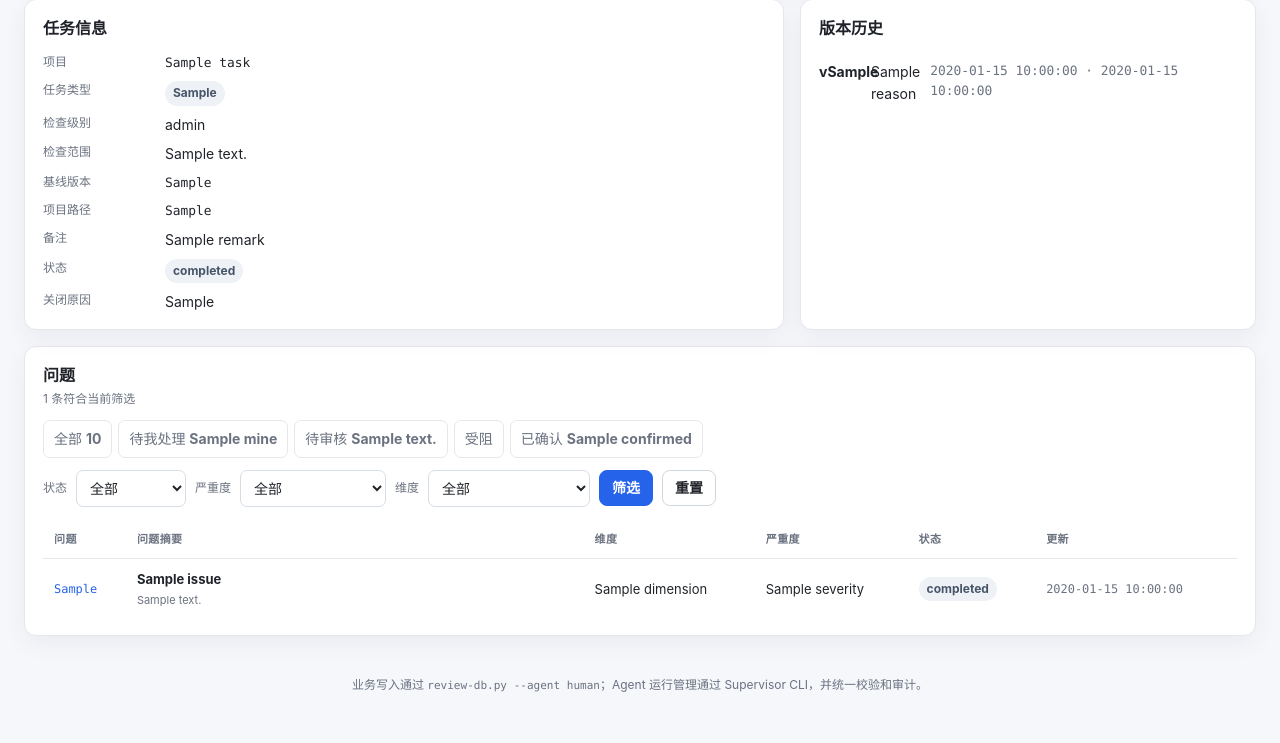
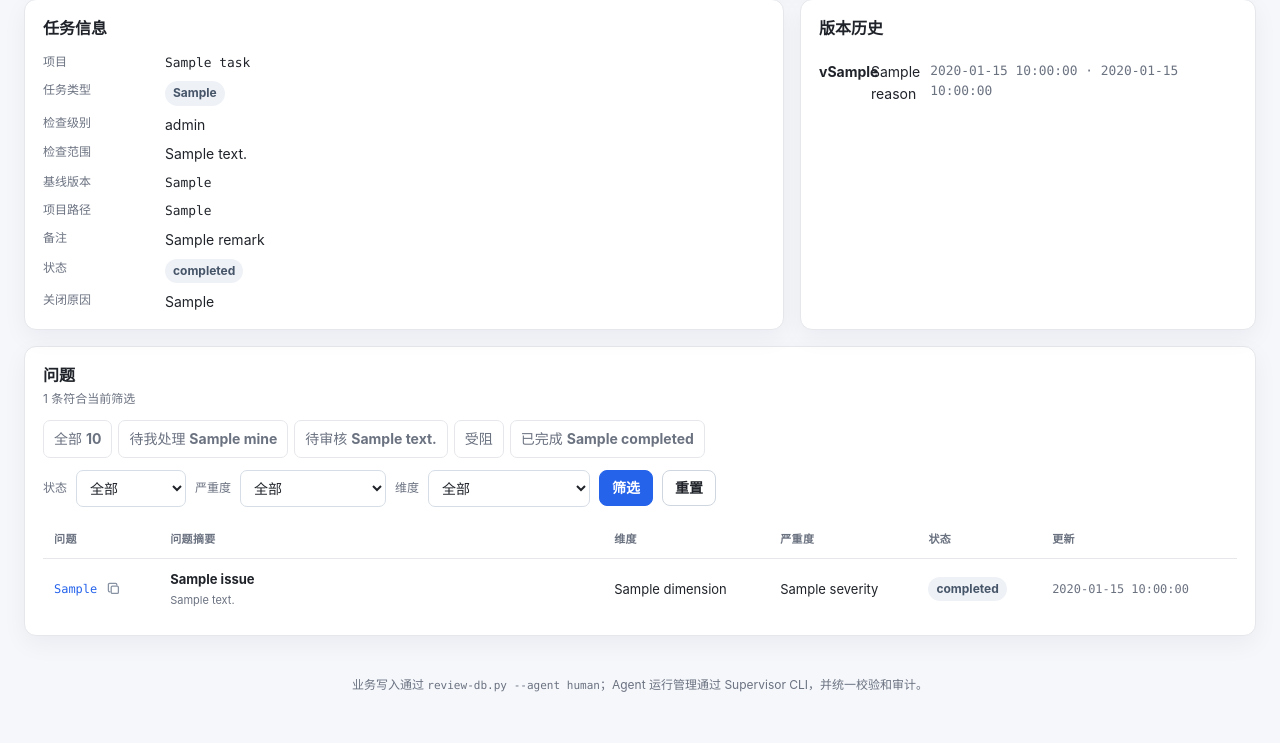
Before and after one commit to qq409451388/poethan-skills-public, a Flask app: template apps/code-inspector-webtool/templates/task_detail.html in a window 1280 px wide. Shown: the part 417-1160 px from the top of the page. Run offline with Flask 3, Linux system fonts and the light colour scheme; the template is opened without the code that fills it: most values are stand-ins (such as "Sample title", 1, 10 or a date in 2020); data that the repository does not hold is empty.

Commit message:
同步 from poethan-skills 私有仓库

```diff
--- a/apps/code-inspector-webtool/app.py
+++ b/apps/code-inspector-webtool/app.py
@@ -65,6 +65,9 @@ ISSUE_STATUSES = [
     "PROPOSED", "DESIGN_REQUIRED", "DESIGN_PENDING_REVIEW", "IN_PROGRESS", "ON_HOLD", "BLOCKED", "INSPECTOR_CONFIRMATION_REQUIRED",
     "HUMAN_CONFIRMATION_REQUIRED", "IMPLEMENTED_PENDING_REVIEW", "REDESIGN_REQUIRED", "CONFIRMED", "CANCELLED",
 ]
+# “已完成”是列表展示概念，不等同于某个具体工作流状态。以后新增完成态时只需扩展这里。
+COMPLETED_ISSUE_STATUSES = ("CONFIRMED",)
+NON_OPEN_ISSUE_STATUSES = (*COMPLETED_ISSUE_STATUSES, "CANCELLED")
 CANDIDATE_STATUSES = ["SUBMITTED", "UNDER_REVIEW", "ACCEPTED", "REJECTED"]
 DIMENSIONS = [
     ("functional_correctness", "功能正确性"), ("data_security", "数据一致性与安全"),
@@ -683,10 +686,18 @@ def task_detail(task_key: str):
     issue_status = request.args.get("issue_status", "")
     severity = request.args.get("severity", "")
     dimension = request.args.get("dimension", "")
+    show_completed = (
+        request.args.get("show_completed") == "1"
+        or tab in {"completed", "confirmed"}
+        or issue_status in COMPLETED_ISSUE_STATUSES
+    )
     filters, params = ["WHERE i.task_id = ?"], [task["id"]]
     tab_statuses = {
         "mine": ("IMPLEMENTED_PENDING_REVIEW", "HUMAN_CONFIRMATION_REQUIRED", "BLOCKED"),
-        "review": ("IMPLEMENTED_PENDING_REVIEW",), "blocked": ("BLOCKED",), "confirmed": ("CONFIRMED",),
+        "review": ("IMPLEMENTED_PENDING_REVIEW",), "blocked": ("BLOCKED",),
+        "completed": COMPLETED_ISSUE_STATUSES,
+        # 兼容旧的已确认页签链接。
+        "confirmed": COMPLETED_ISSUE_STATUSES,
     }
     if tab in tab_statuses:
         values = tab_statuses[tab]
@@ -701,27 +712,41 @@ def task_detail(task_key: str):
     if dimension:
         filters.append("AND i.dimension = ?")
         params.append(dimension)
+    if task["task_type"] == "CONTINUOUS" and not show_completed:
+        filters.append(f"AND i.status NOT IN ({','.join('?' for _ in COMPLETED_ISSUE_STATUSES)})")
+        params.extend(COMPLETED_ISSUE_STATUSES)
     issues = [issue_with_json(row) for row in query_all(
         f"""SELECT i.* FROM review_issue i {' '.join(filters)}
             ORDER BY CASE i.severity WHEN 'critical' THEN 4 WHEN 'high' THEN 3 WHEN 'medium' THEN 2 ELSE 1 END DESC,
                      i.updated_at DESC, i.issue_key ASC""", params,
     )]
     versions = query_all("SELECT * FROM review_task_version WHERE task_id = ? ORDER BY version_no DESC", (task["id"],))
+    non_open_placeholders = ",".join("?" for _ in NON_OPEN_ISSUE_STATUSES)
+    completed_placeholders = ",".join("?" for _ in COMPLETED_ISSUE_STATUSES)
     counts = query_one(
-        """SELECT COUNT(*) AS total,
-           SUM(CASE WHEN status NOT IN ('CONFIRMED','CANCELLED') THEN 1 ELSE 0 END) AS open,
-           SUM(CASE WHEN severity IN ('critical','high') AND status NOT IN ('CONFIRMED','CANCELLED') THEN 1 ELSE 0 END) AS priority,
+        f"""SELECT COUNT(*) AS total,
+           SUM(CASE WHEN status NOT IN ({non_open_placeholders}) THEN 1 ELSE 0 END) AS open,
+           SUM(CASE WHEN severity IN ('critical','high') AND status NOT IN ({non_open_placeholders}) THEN 1 ELSE 0 END) AS priority,
            SUM(CASE WHEN status IN ('IMPLEMENTED_PENDING_REVIEW','HUMAN_CONFIRMATION_REQUIRED','BLOCKED') THEN 1 ELSE 0 END) AS mine,
            SUM(CASE WHEN status = 'IMPLEMENTED_PENDING_REVIEW' THEN 1 ELSE 0 END) AS review,
            SUM(CASE WHEN status = 'BLOCKED' THEN 1 ELSE 0 END) AS blocked,
-           SUM(CASE WHEN status = 'CONFIRMED' THEN 1 ELSE 0 END) AS confirmed
-           FROM review_issue WHERE task_id = ?""", (task["id"],),
+           SUM(CASE WHEN status IN ({completed_placeholders}) THEN 1 ELSE 0 END) AS completed
+           FROM review_issue WHERE task_id = ?""",
+        (*NON_OPEN_ISSUE_STATUSES, *NON_OPEN_ISSUE_STATUSES, *COMPLETED_ISSUE_STATUSES, task["id"]),
     ) or {}
-    summary = {key: int(counts.get(key) or 0) for key in ("total", "open", "priority", "mine", "review", "blocked", "confirmed")}
+    summary = {key: int(counts.get(key) or 0) for key in ("total", "open", "priority", "mine", "review", "blocked", "completed")}
+    summary["listed_total"] = (
+        summary["total"]
+        if task["task_type"] != "CONTINUOUS" or show_completed
+        else summary["total"] - summary["completed"]
+    )
     return render_template(
         "task_detail.html", task=task, issues=issues, versions=versions, summary=summary,
         statuses=TASK_STATUSES, issue_statuses=ISSUE_STATUSES, severities=SEVERITIES, dimensions=DIMENSIONS,
-        filters={"tab": tab, "issue_status": issue_status, "severity": severity, "dimension": dimension},
+        filters={
+            "tab": tab, "issue_status": issue_status, "severity": severity, "dimension": dimension,
+            "show_completed": show_completed,
+        },
     )
 
 
--- a/apps/code-inspector-webtool/static/app.js
+++ b/apps/code-inspector-webtool/static/app.js
@@ -30,7 +30,58 @@
     lastTrigger?.focus();
   }
 
-  document.addEventListener('click', (event) => {
+  async function copyText(value) {
+    if (navigator.clipboard?.writeText && window.isSecureContext) {
+      try {
+        await navigator.clipboard.writeText(value);
+        return;
+      } catch (_error) {
+        // 权限被拒时继续尝试兼容复制路径。
+      }
+    }
+    const temporary = document.createElement('textarea');
+    temporary.value = value;
+    temporary.setAttribute('readonly', '');
+    temporary.style.position = 'fixed';
+    temporary.style.opacity = '0';
+    document.body.appendChild(temporary);
+    temporary.select();
+    const copied = document.execCommand('copy');
+    temporary.remove();
+    if (!copied) throw new Error('copy failed');
+  }
+
+  function showCopyResult(button, value, copied) {
+    window.clearTimeout(Number(button.dataset.copyResetTimer || 0));
+    button.classList.toggle('is-copied', copied);
+    button.classList.toggle('copy-failed', !copied);
+    button.title = copied ? '已复制' : '复制失败，请重试';
+    button.setAttribute('aria-label', copied ? `已复制 ${value}` : `复制 ${value} 失败，请重试`);
+    const feedback = button.querySelector('[data-copy-feedback]');
+    if (feedback) feedback.textContent = copied ? `已复制 ${value}` : `复制 ${value} 失败`;
+    button.dataset.copyResetTimer = window.setTimeout(() => {
+      button.classList.remove('is-copied', 'copy-failed');
+      button.title = '复制 Issue 号';
+      button.setAttribute('aria-label', `复制 Issue 号 ${value}`);
+      if (feedback) feedback.textContent = '';
+    }, 1600);
+  }
+
+  document.addEventListener('click', async (event) => {
+    const copyButton = event.target.closest('[data-copy-text]');
+    if (copyButton) {
+      event.preventDefault();
+      event.stopPropagation();
+      const value = copyButton.dataset.copyText;
+      try {
+        await copyText(value);
+        showCopyResult(copyButton, value, true);
+      } catch (_error) {
+        showCopyResult(copyButton, value, false);
+      }
+      return;
+    }
+
     const reviewButton = event.target.closest('[data-candidate-review]');
     if (reviewButton) {
       const form = document.getElementById('candidate-review-form');
@@ -96,6 +147,65 @@ document.querySelectorAll('form[method="post" i]').forEach((form) => {
   input.value = token;
   form.prepend(input);
 });
+
+// “仅待办”切换后立即应用；切回待办时清除可能冲突的完成态精确筛选。
+document.querySelectorAll('[data-only-pending-switch]').forEach((toggle) => {
+  toggle.addEventListener('change', () => {
+    const form = toggle.closest('form');
+    if (!form) return;
+    const completedInput = form.querySelector('[data-show-completed-input]');
+    if (completedInput) completedInput.value = toggle.checked ? '0' : '1';
+    const tabInput = form.elements.namedItem('tab');
+    if (tabInput) tabInput.value = 'all';
+    const statusInput = form.elements.namedItem('issue_status');
+    if (statusInput) statusInput.value = '';
+    form.requestSubmit();
+  });
+});
+
+// GET 筛选会重新加载页面；仅在本次筛选跳转中恢复提交前的滚动位置。
+(() => {
+  const triggers = document.querySelectorAll('[data-preserve-scroll]');
+  if (!triggers.length) return;
+
+  const storageKey = (pathname) => `code-inspector-filter-scroll:${pathname}`;
+
+  function saveScrollPosition(trigger, event) {
+    if (trigger.matches('a')
+        && (event.button !== 0 || event.metaKey || event.ctrlKey || event.shiftKey || event.altKey)) return;
+    const destination = trigger.matches('a')
+      ? new URL(trigger.href, window.location.href)
+      : new URL(trigger.action || window.location.href, window.location.href);
+    try {
+      window.sessionStorage.setItem(storageKey(destination.pathname), JSON.stringify({
+        top: window.scrollY,
+        savedAt: Date.now(),
+      }));
+    } catch (_error) {
+      // 浏览器禁用存储时保持普通跳转，不影响筛选本身。
+    }
+  }
+
+  triggers.forEach((trigger) => {
+    trigger.addEventListener(trigger.matches('form') ? 'submit' : 'click', (event) => {
+      saveScrollPosition(trigger, event);
+    });
+  });
+
+  try {
+    const key = storageKey(window.location.pathname);
+    const saved = JSON.parse(window.sessionStorage.getItem(key));
+    window.sessionStorage.removeItem(key);
+    if (!saved || !Number.isFinite(saved.top) || !Number.isFinite(saved.savedAt)
+        || Date.now() - saved.savedAt > 30_000) return;
+    if ('scrollRestoration' in window.history) window.history.scrollRestoration = 'manual';
+    window.requestAnimationFrame(() => {
+      window.requestAnimationFrame(() => window.scrollTo(0, saved.top));
+    });
+  } catch (_error) {
+    // 无有效记录时从页面默认位置开始。
+  }
+})();
 
 // 将任务、问题和 Stage 的变化派发为浏览器事件；桌面提醒必须由用户主动开启。
 (() => {
--- a/apps/code-inspector-webtool/static/style.css
+++ b/apps/code-inspector-webtool/static/style.css
@@ -69,6 +69,7 @@ h3 { margin-bottom: 8px; font-size: 14px; }
 .mono { font-family: ui-monospace, SFMono-Regular, "SF Mono", Menlo, Consolas, monospace; font-size: .92em; }
 .nowrap { white-space: nowrap; }
 .break-all { word-break: break-all; }
+.sr-only { position: absolute !important; width: 1px !important; height: 1px !important; padding: 0 !important; overflow: hidden !important; clip: rect(0, 0, 0, 0) !important; white-space: nowrap !important; border: 0 !important; }
 
 .btn { display: inline-flex; align-items: center; justify-content: center; gap: 6px; min-height: 36px; padding: 7px 12px; border: 1px solid var(--border-strong); border-radius: 8px; background: #fff; color: var(--text); cursor: pointer; font-weight: 650; line-height: 1.2; }
 .btn:hover { border-color: #93b4ff; background: #f8fbff; color: var(--blue); text-decoration: none; }
@@ -110,6 +111,14 @@ a.metric:hover { border-color: #a9bfe8; text-decoration: none; }
 .toolbar label { color: var(--muted); font-size: 12px; }
 .toolbar input[type="text"], .toolbar select { width: auto; }
 .check-label { display: inline-flex; align-items: center; gap: 5px; }
+.todo-switch { display: inline-flex; align-items: center; gap: 7px; cursor: pointer; color: var(--text) !important; font-weight: 650; user-select: none; }
+.todo-switch-control { position: relative; display: inline-flex; }
+.todo-switch-control input { position: absolute; width: 1px; height: 1px; opacity: 0; }
+.todo-switch-track { position: relative; display: block; width: 38px; height: 22px; border-radius: 999px; background: #cbd5e1; transition: background .15s ease; }
+.todo-switch-track::after { content: ""; position: absolute; top: 3px; left: 3px; width: 16px; height: 16px; border-radius: 50%; background: #fff; box-shadow: 0 1px 3px rgba(15, 23, 42, .25); transition: transform .15s ease; }
+.todo-switch-control input:checked + .todo-switch-track { background: var(--blue); }
+.todo-switch-control input:checked + .todo-switch-track::after { transform: translateX(16px); }
+.todo-switch-control input:focus-visible + .todo-switch-track { outline: 3px solid rgba(37, 99, 235, .24); outline-offset: 2px; }
 input[type="text"], input[type="search"], textarea, select { width: 100%; min-width: 0; padding: 8px 9px; border: 1px solid #d7dde6; border-radius: 7px; background: #fff; color: var(--text); }
 textarea { min-height: 92px; resize: vertical; }
 .field { margin-bottom: 11px; }
@@ -126,6 +135,15 @@ th { color: var(--muted); font-size: 11px; font-weight: 700; letter-spacing: .03
 tbody tr:last-child td { border-bottom: 0; }
 .clickable-row { cursor: pointer; }
 .clickable-row:hover td { background: #f8fafc; }
+.issue-key-copy { display: inline-flex; align-items: center; gap: 4px; }
+.issue-copy-button { display: inline-grid; width: 25px; height: 25px; padding: 3px; place-items: center; border: 0; border-radius: 6px; background: transparent; color: #8792a3; cursor: pointer; }
+.issue-copy-button:hover { background: var(--blue-soft); color: var(--blue); }
+.issue-copy-button svg { width: 16px; height: 16px; fill: none; stroke: currentColor; stroke-linecap: round; stroke-linejoin: round; stroke-width: 1.6; }
+.issue-copy-success-icon { display: none; }
+.issue-copy-button.is-copied { background: var(--green-soft); color: var(--green); }
+.issue-copy-button.is-copied .issue-copy-icon { display: none; }
+.issue-copy-button.is-copied .issue-copy-success-icon { display: block; }
+.issue-copy-button.copy-failed { background: var(--red-soft); color: var(--red); }
 .task-table { min-width: 1220px; }
 .task-title-cell { min-width: 220px; font-weight: 700; }
 .task-title-cell .badge { margin-left: 6px; vertical-align: middle; }
--- /dev/null
+++ b/apps/code-inspector-webtool/templates/components/issue_copy_button.html
@@ -0,0 +1,7 @@
+{% macro issue_copy_button(issue_key) -%}
+<button type="button" class="issue-copy-button" data-copy-text="{{ issue_key }}" aria-label="复制 Issue 号 {{ issue_key }}" title="复制 Issue 号">
+  <svg class="issue-copy-icon" viewBox="0 0 20 20" aria-hidden="true"><rect x="6.5" y="6.5" width="9" height="9" rx="1.5"></rect><path d="M5 13.5H4.5A1.5 1.5 0 0 1 3 12V4.5A1.5 1.5 0 0 1 4.5 3H12a1.5 1.5 0 0 1 1.5 1.5V5"></path></svg>
+  <svg class="issue-copy-success-icon" viewBox="0 0 20 20" aria-hidden="true"><path d="m4.5 10.5 3.3 3.3 7.7-8"></path></svg>
+  <span class="sr-only" data-copy-feedback aria-live="polite"></span>
+</button>
+{%- endmacro %}
--- a/apps/code-inspector-webtool/templates/issue_detail.html
+++ b/apps/code-inspector-webtool/templates/issue_detail.html
@@ -1,6 +1,7 @@
 {% extends "base.html" %}
 {% from "components/task_modal.html" import task_modal %}
 {% from "components/evidence.html" import render_references %}
+{% from "components/issue_copy_button.html" import issue_copy_button %}
 {% macro render_collaboration_record(record, compact=false) %}
 <article class="event {% if record.record_kind == 'discussion' %}discussion-item{% endif %}" data-record-kind="{{ record.record_kind }}"{% if record.record_kind == 'activity' %} data-activity-type="{{ record.activity_type }}"{% endif %}>
   <div class="event-head"><div>
@@ -20,7 +21,7 @@
 {% endmacro %}
 {% block title %}{{ issue.issue_key }} · Issue 详情{% endblock %}
 {% block content %}
-<nav class="breadcrumb" aria-label="面包屑" data-issue-auto-refresh data-refresh-interval="1000"><a href="{{ url_for('task_list') }}">检查任务</a><span>/</span><a href="{{ url_for('task_detail', task_key=issue.task_key) }}">{{ issue.task_key }}</a><span>/</span><span>{{ issue.issue_key }}</span></nav>
+<nav class="breadcrumb" aria-label="面包屑" data-issue-auto-refresh data-refresh-interval="1000"><a href="{{ url_for('task_list') }}">检查任务</a><span>/</span><a href="{{ url_for('task_detail', task_key=issue.task_key) }}">{{ issue.task_key }}</a><span>/</span><span class="issue-key-copy"><span>{{ issue.issue_key }}</span>{{ issue_copy_button(issue.issue_key) }}</span></nav>
 
 <header class="issue-head" data-live-region="issue-head">
   <div class="issue-title">
--- a/apps/code-inspector-webtool/templates/task_detail.html
+++ b/apps/code-inspector-webtool/templates/task_detail.html
@@ -1,5 +1,6 @@
 {% extends "base.html" %}
 {% from "components/task_modal.html" import task_modal %}
+{% from "components/issue_copy_button.html" import issue_copy_button %}
 {% block title %}{{ task.task_key }} · 检查任务{% endblock %}
 {% block content %}
 <nav class="breadcrumb" aria-label="面包屑"><a href="{{ url_for('task_list') }}">检查任务</a><span>/</span><span>{{ task.task_key }}</span></nav>
@@ -57,17 +58,18 @@
 <section class="panel issue-list-panel">
   <div class="section-head"><div><h2>问题</h2><p class="section-sub">{{ issues|length }} 条符合当前筛选</p></div></div>
   <nav class="filter-tabs" aria-label="问题快速筛选">
-    <a class="filter-tab {% if filters.tab == 'all' %}active{% endif %}" href="{{ url_for('task_detail', task_key=task.task_key, tab='all') }}">全部 <strong>{{ summary.total }}</strong></a>
-    <a class="filter-tab {% if filters.tab == 'mine' %}active{% endif %}" href="{{ url_for('task_detail', task_key=task.task_key, tab='mine') }}">待我处理 <strong>{{ summary.mine }}</strong></a>
-    <a class="filter-tab {% if filters.tab == 'review' %}active{% endif %}" href="{{ url_for('task_detail', task_key=task.task_key, tab='review') }}">待审核 <strong>{{ summary.review }}</strong></a>
-    <a class="filter-tab {% if filters.tab == 'blocked' %}active{% endif %}" href="{{ url_for('task_detail', task_key=task.task_key, tab='blocked') }}">受阻 <strong>{{ summary.blocked }}</strong></a>
-    <a class="filter-tab {% if filters.tab == 'confirmed' %}active{% endif %}" href="{{ url_for('task_detail', task_key=task.task_key, tab='confirmed') }}">已确认 <strong>{{ summary.confirmed }}</strong></a>
+    <a class="filter-tab {% if filters.tab == 'all' %}active{% endif %}" data-preserve-scroll href="{{ url_for('task_detail', task_key=task.task_key, tab='all', show_completed='1' if filters.show_completed else None) }}">全部 <strong>{{ summary.listed_total }}</strong></a>
+    <a class="filter-tab {% if filters.tab == 'mine' %}active{% endif %}" data-preserve-scroll href="{{ url_for('task_detail', task_key=task.task_key, tab='mine') }}">待我处理 <strong>{{ summary.mine }}</strong></a>
+    <a class="filter-tab {% if filters.tab == 'review' %}active{% endif %}" data-preserve-scroll href="{{ url_for('task_detail', task_key=task.task_key, tab='review') }}">待审核 <strong>{{ summary.review }}</strong></a>
+    <a class="filter-tab {% if filters.tab == 'blocked' %}active{% endif %}" data-preserve-scroll href="{{ url_for('task_detail', task_key=task.task_key, tab='blocked') }}">受阻 <strong>{{ summary.blocked }}</strong></a>
+    <a class="filter-tab {% if filters.tab in ('completed', 'confirmed') %}active{% endif %}" data-preserve-scroll href="{{ url_for('task_detail', task_key=task.task_key, tab='completed', show_completed='1') }}">已完成 <strong>{{ summary.completed }}</strong></a>
   </nav>
-  <form method="get" class="toolbar">
+  <form method="get" class="toolbar" data-preserve-scroll>
     <input type="hidden" name="tab" value="{{ filters.tab }}">
     <label for="issue-status">状态</label><select id="issue-status" name="issue_status"><option value="">全部</option>{% for s in issue_statuses %}<option value="{{ s }}" {% if filters.issue_status == s %}selected{% endif %}>{{ s|label }}</option>{% endfor %}</select>
     <label for="issue-severity">严重度</label><select id="issue-severity" name="severity"><option value="">全部</option>{% for value, name in severities %}<option value="{{ value }}" {% if filters.severity == value %}selected{% endif %}>{{ name }}</option>{% endfor %}</select>
     <label for="issue-dimension">维度</label><select id="issue-dimension" name="dimension"><option value="">全部</option>{% for value, name in dimensions %}<option value="{{ value }}" {% if filters.dimension == value %}selected{% endif %}>{{ name }}</option>{% endfor %}</select>
+    {% if task.task_type == 'CONTINUOUS' %}<label class="todo-switch" for="only-pending"><span>仅待办</span><span class="todo-switch-control"><input id="only-pending" type="checkbox" role="switch" data-only-pending-switch {% if not filters.show_completed %}checked{% endif %}><span class="todo-switch-track" aria-hidden="true"></span></span></label><input type="hidden" name="show_completed" value="{{ '1' if filters.show_completed else '0' }}" data-show-completed-input>{% endif %}
     <button type="submit" class="btn btn-primary">筛选</button><a class="btn" href="{{ url_for('task_detail', task_key=task.task_key) }}">重置</a>
   </form>
   {% if issues %}
@@ -76,7 +78,7 @@
       <thead><tr><th>问题</th><th>问题摘要</th><th>维度</th><th>严重度</th><th>状态</th><th>更新</th></tr></thead>
       <tbody>{% for issue in issues %}
         <tr class="clickable-row" tabindex="0" data-href="{{ url_for('issue_detail', issue_key=issue.issue_key) }}">
-          <td class="mono nowrap"><a href="{{ url_for('issue_detail', issue_key=issue.issue_key) }}">{{ issue.issue_key }}</a></td>
+          <td class="mono nowrap"><span class="issue-key-copy"><a href="{{ url_for('issue_detail', issue_key=issue.issue_key) }}">{{ issue.issue_key }}</a>{{ issue_copy_button(issue.issue_key) }}</span></td>
           <td class="issue-title-cell"><strong>{{ issue.title }}</strong><span>{{ issue.summary|truncate(100) }}</span></td>
           <td class="nowrap">{{ issue.dimension|label }}</td><td class="sev-{{ issue.severity }}">{{ issue.severity|label }}</td>
           <td><span class="badge badge-status-{{ issue.status }}">{{ issue.status|label }}</span></td><td class="mono muted nowrap">{{ issue.updated_at|localtime }}</td>
```
Also changed, not shown: tests/test_code_inspector_installer.py (+55 -0 lines).
